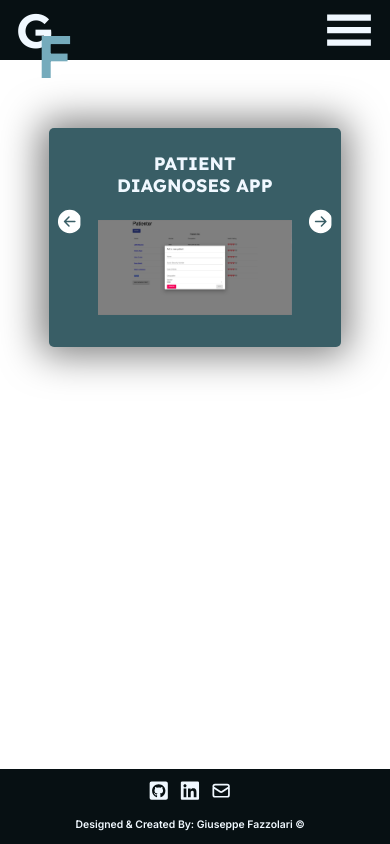
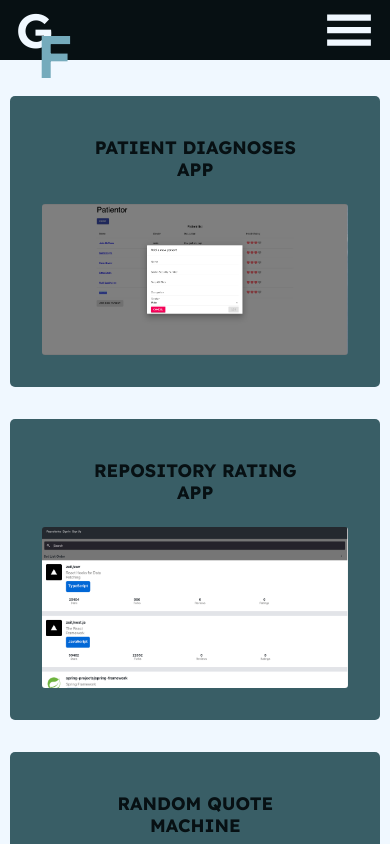
Before and after one commit to fazzolari17/portfolio, a React (Create React App) app: page /projects in a window 390 px wide. Shown: the top 844 px of the page. Built offline with nearby package versions, Linux system fonts and the light colour scheme.

Commit message:
add mobile styles

```diff
--- a/package.json
+++ b/package.json
@@ -18,6 +18,7 @@
     "start": "react-scripts start",
     "build": "react-scripts build && echo '/* /index.html  200' | cat >build/_redirects ",
     "test": "ENV=\"test\" react-scripts test --transformIgnorePatterns \"node_modules/(?!axios)/\"",
+    "testlog": "ENV=\"test\" react-scripts test -- --silent=false --transformIgnorePatterns \"node_modules/(?!axios)/\"",
     "eject": "react-scripts eject",
     "lint": "eslint src/**/*.js src/**/*.jsx"
   },
--- a/src/App.js
+++ b/src/App.js
@@ -8,6 +8,8 @@ import AboutMe from './components/aboutMe/AboutMe';
 import Footer from './components/footer/Footer';
 import ProjectDetail from './components/projects/ProjectDetail';
 import MobileHeader from './components/header/MobileHeader';
+import MobileProjects from './components/projects/MobileProjects';
+import { breakpoint } from './constants';
 
 import {
   BrowserRouter as Router,
@@ -17,7 +19,14 @@ import {
 import useViewport from './hooks/useViewport';
 
 function App() {
-  const { isMobile } = useViewport();
+  const { width } = useViewport();
+  const [isMobile, setIsMobile] = React.useState(false);
+
+  React.useEffect(() => {
+    if (width < breakpoint) setIsMobile(true);
+    if (width > breakpoint) setIsMobile(false);
+
+  }, [width]);
 
   return (
     <main>
@@ -26,7 +35,9 @@ function App() {
 
         <Routes>
           <Route path='/projects/:id' element={<ProjectDetail />} />
-          <Route path='/projects' element={<Projects />} />
+          <Route path='/projects' element={
+            isMobile ?  <MobileProjects /> : <Projects />
+          } />
           <Route path='/aboutMe' element={<AboutMe />} />
           <Route path='/contact' element={<Contact/>} />
           <Route path='/' element={<Home />} />
--- a/src/components/Card.jsx
+++ b/src/components/Card.jsx
@@ -1,10 +1,11 @@
 import React from 'react';
 import PropTypes from 'prop-types';
 
-const Card = ({ children, style, invert, className }) => {
+const Card = ({ children, style, invert, className, shadow }) => {
 
   const background = invert ? 'var(--header-contrastColor, #75ABBC)' : 'var(--hero-background, #395E66)';
   const textColor = invert ? 'var(--header-background, #071013)' : 'var(--header-text, #F0F8FF)';
+  const boxShadow = shadow ? '-1px 0px 38px 8px rgba(0,0,0,0.51)' : '';
 
   const componentStyle = {
     fontFamily: 'Lexend Deca, sans-serif',
@@ -14,7 +15,7 @@ const Card = ({ children, style, invert, className }) => {
     backgroundColor: background,
     color: textColor,
     borderRadius: '5px',
-    boxShadow: '-1px 0px 38px 8px rgba(0,0,0,0.51)',
+    boxShadow: boxShadow,
   };
 
   return (
@@ -29,6 +30,7 @@ Card.propTypes = {
   children: PropTypes.node,
   invert: PropTypes.bool,
   className: PropTypes.string,
+  shadow: PropTypes.bool
 };
 
 export default Card;
--- a/src/components/footer/styleSheet.js
+++ b/src/components/footer/styleSheet.js
@@ -13,7 +13,6 @@ export const style = {
     color: 'var(--header-text ,#F0F8FF)',
     fontFamily: 'Inter, sans-serif',
     fontWeight: '700',
-    position: 'fixed',
     bottom: '0',
     left: '0',
     right: '0',
--- a/src/components/header/Header.jsx
+++ b/src/components/header/Header.jsx
@@ -19,7 +19,7 @@ const Header = () => {
   return (
     <header data-testid='header' style={style.header}>
       <Link to={home}><div data-testid={'logoG'} className="logo">G<span data-testid={'logoF'} className="tilt">F</span></div></Link>
-      <nav>
+      <nav style={style.nav}>
         <Link style={addUnderlineToCurrentPage(loc.pathname, home)} to={home}>Home</Link>
         <Link style={addUnderlineToCurrentPage(loc.pathname, aboutMe)} to={aboutMe}>About Me</Link>
         <Link style={addUnderlineToCurrentPage(loc.pathname, projects)} to={projects}>Projects</Link>
--- a/src/components/header/styleSheet.js
+++ b/src/components/header/styleSheet.js
@@ -27,6 +27,9 @@ const style = {
     textTransform: 'uppercase',
     marginLeft: '2em',
     color: 'var(--header-text, #F0F8FF)'
+  },
+  nav: {
+    marginRight: '2rem'
   },
   currentPage: {
     listStyle: 'none',
--- a/src/components/projects/Project.jsx
+++ b/src/components/projects/Project.jsx
@@ -8,17 +8,18 @@ import useViewport from '../../hooks/useViewport';
 const Project = ({ title, imageSource, _hostedUrl, id }) => {
   const { width, isMobile } = useViewport();
 
-  const midBreakPoint = width < 561 ? { transform: 'scale(.75)' } : '';
+  const transformText = width < 561 ? { transform: 'scale(.75)' } : '';
 
-  const mobileStyles = isMobile ? { ...style.mobileStyles } : '';
+  const mobileStyles = isMobile ? { width: '100%' } : '';
 
-  const mobileStylesFlex = isMobile ? { ...style.mobileStylesFlex } : '';
+
+  const imageStyle = isMobile ? { ...style.mobileImg } : { ...style.img };
 
   return (
-    <div style={{ ...style.flexCenter, ...mobileStylesFlex }}>
-      <h2 style={{ ...style.projectTitle,  ...mobileStyles, ...midBreakPoint }}>{uppercase(title)}</h2>
-      <Link style={style.flexCenter} to={`/projects/${id}`}>
-        <img style={style.img} src={imageSource} alt='screenshot of project' />
+    <div style={{ ...style.flexCenter, ...mobileStyles }}>
+      <h2 style={{ ...style.projectTitle, ...transformText }}>{uppercase(title)}</h2>
+      <Link style={{ ...style.flexCenter }} to={`/projects/${id}`}>
+        <img style={imageStyle} src={imageSource} alt='screenshot of project' />
       </Link>
     </div>
   );
--- a/src/components/projects/ProjectDetail.jsx
+++ b/src/components/projects/ProjectDetail.jsx
@@ -13,7 +13,7 @@ const ProjectDetail = () => {
   const parameterId = useParams().id;
   const { width } = useViewport();
 
-  const mobileStyle = width < breakpoint ? {} : '';
+  const mobileStyle = width < breakpoint ? { width: '95%' } : '';
 
   const { name, gitHub, hostedUrl, image, description } = projectData.find(({ id }) => id === parameterId);
 
--- a/src/components/projects/Projects.jsx
+++ b/src/components/projects/Projects.jsx
@@ -3,6 +3,7 @@ import Project from './Project';
 import projectData from '../../data/javascriptProjects';
 import Section from '../Section';
 import Carousel from '../Carousel';
+import { uppercase } from '../../util/helperFunctions';
 
 const Projects = () => {
   const [slides, ] = React.useState(
@@ -14,9 +15,14 @@ const Projects = () => {
 
 
   return (
-    <Section className='sectionMargin' invert={false}>
-      <Carousel slide={slides} />
-    </Section>
+    <div className='sectionMargin'>
+      <h1 style={{ textAlign: 'center' }}>
+        {uppercase('projects')}
+      </h1>
+      <Section  invert={false}>
+        <Carousel slide={slides} />
+      </Section>
+    </div>
   );
 };
 
--- a/src/components/projects/styleSheet.js
+++ b/src/components/projects/styleSheet.js
@@ -14,6 +14,11 @@ const style = {
   main: {
     width: '950px',
     height: '500px'
+  },
+  mobileImg: {
+    width: '100%',
+    height: 'auto',
+    borderRadius: '3px'
   },
   img: {
     width: '80%',
@@ -49,9 +54,8 @@ const style = {
   },
   projectTitle: {
     textAlign: 'center',
-    marginTop: '1rem',
     marginBottom: '1rem',
-    color: 'var(--header-text, #F0F8FF)'
+    color: 'var(--header-background, #071013)'
   },
   cardWidth: {
     width: '100%',
--- a/src/constants.js
+++ b/src/constants.js
@@ -1 +1 @@
-export const breakpoint = 500;
+export const breakpoint = 550;
```
